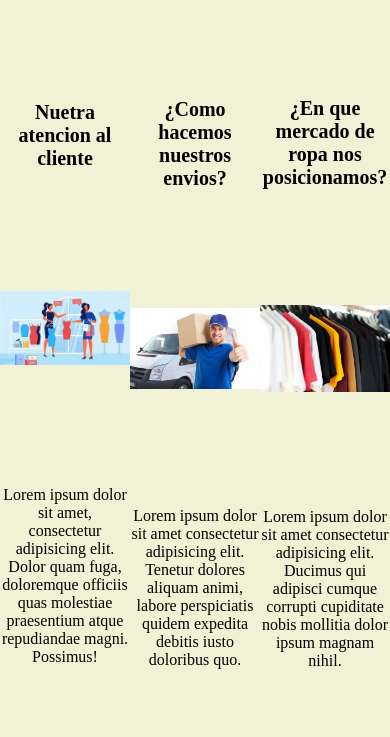
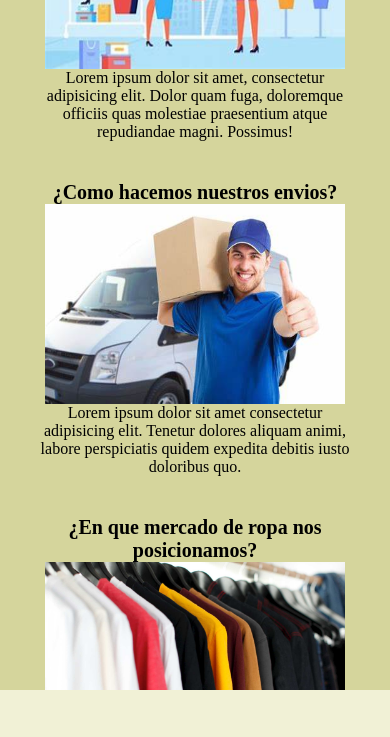
Before and after one commit to ezzequiel1889/comision-49695-entrega3, a website: page pages/nosotros.html in a window 390 px wide. Shown: the part 123-860 px from the top of the page. Drawn offline with Linux system fonts and the light colour scheme.

Commit message:
responsive nosotros casi listo

```diff
--- a/pages/nosotros.html
+++ b/pages/nosotros.html
@@ -39,7 +39,7 @@
     <main class="cuerpoNosotros">
         <h2>¿Quienes somos?</h2>
         <section class="cardNosotros">
-            <div>
+            <div class="cardCliente">
                 <h3>Nuetra atencion al cliente</h3>
                 <img src="../assets/atencion-al-cliente.png" alt="">
                 <p>Lorem ipsum dolor sit amet, consectetur adipisicing elit. Dolor quam fuga, doloremque officiis quas molestiae praesentium atque repudiandae magni. Possimus!</p>
--- /dev/null
+++ b/sass/media/_768nosotros.scss
@@ -0,0 +1,32 @@
+@media (max-width: 1254px){
+    .cuerpoNosotros{
+
+        h2{
+            padding: 5px;
+        }
+    }
+    .cardNosotros{
+        display: flex;
+        justify-content: center;
+        align-items: center;
+        flex-direction: column;
+        width: 100%;
+        height: 700px;
+        gap: 40px;
+        overflow: scroll;
+        background-color: map-get($color-fondo , fondo1 );
+        div{
+            display: flex;
+            align-items: center;
+            width: 80%;
+            height: 100%;
+            img{
+                height: 200px;
+                width: 300px;
+            }
+        }
+
+        .cardCliente{
+        }
+    }
+}
--- a/sass/styles.scss
+++ b/sass/styles.scss
@@ -20,7 +20,7 @@
 @import "./media/768Index";
 @import "./media/768Tienda";
 @import "./media/768contacto";
-
+@import "./media/768nosotros";
 
 
 
```
Also changed, not shown: css/styles.css.
